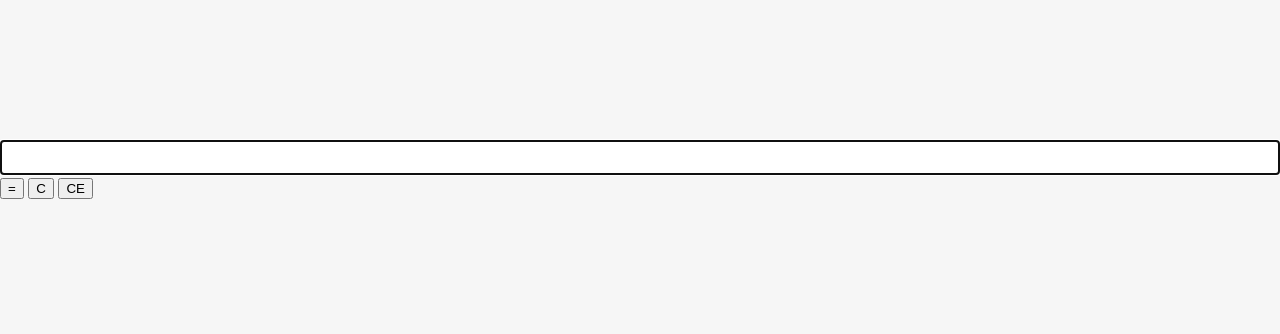
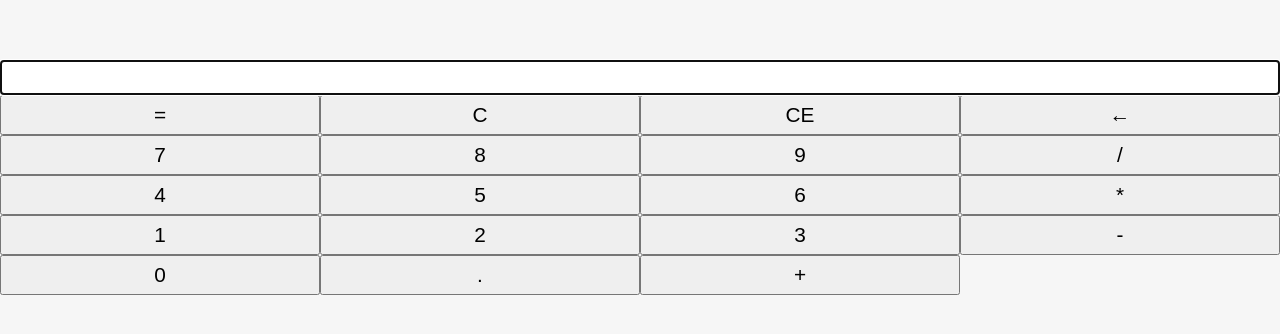
Before and after one commit to Brian-Magnuson/expressive-calc-gui, a SvelteKit app: page / in a window 1280 px wide. Shown: the part 260-594 px from the top of the page. Built offline with nearby package versions, Linux system fonts and the light colour scheme.

Commit message:
Add basic button grid

```diff
--- a/src/routes/+page.svelte
+++ b/src/routes/+page.svelte
@@ -29,6 +29,24 @@
   async function handleClearEntry() {
     input = "";
   }
+
+  const symbols = [
+    "7",
+    "8",
+    "9",
+    "/",
+    "4",
+    "5",
+    "6",
+    "*",
+    "1",
+    "2",
+    "3",
+    "-",
+    "0",
+    ".",
+    "+",
+  ];
 </script>
 
 <main>
@@ -44,9 +62,19 @@
       bind:this={inputElement}
       bind:value={input}
     />
-    <button type="submit"> &equals; </button>
-    <button type="button" on:click={handleClear}> C </button>
-    <button type="button" on:click={handleClearEntry}> CE </button>
+    <div class="button-grid">
+      <button type="submit"> &equals; </button>
+      <button type="button" on:click={handleClear}> C </button>
+      <button type="button" on:click={handleClearEntry}> CE </button>
+      <button type="button" on:click={() => (input = input.slice(0, -1))}>
+        &larr;
+      </button>
+      {#each symbols as symbol}
+        <button type="button" on:click={() => (input += symbol)}>
+          {symbol}
+        </button>
+      {/each}
+    </div>
   </form>
 </main>
 
@@ -98,7 +126,7 @@
 
   .lower {
     /* align */
-    flex: 1;
+    flex: 1.5;
   }
 
   .lower .input {
@@ -112,6 +140,18 @@
     padding: 0.5rem;
   }
 
+  .lower .button-grid {
+    /* content */
+    display: grid;
+    grid-template-columns: repeat(4, 1fr);
+    grid-auto-rows: minmax(40px, auto);
+  }
+
+  .lower .button-grid button {
+    /* style */
+    font-size: 1.3rem;
+  }
+
   @media (prefers-color-scheme: dark) {
     :root {
       color: #f6f6f6;
```
